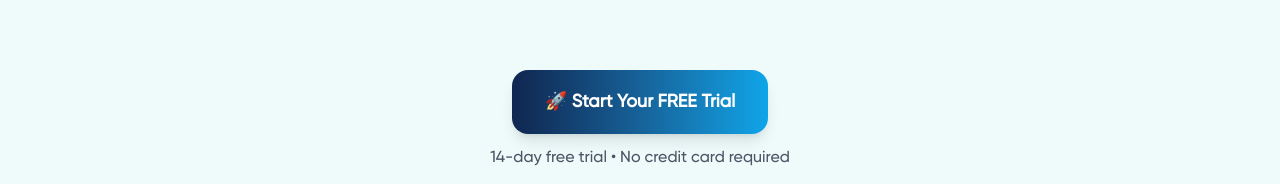
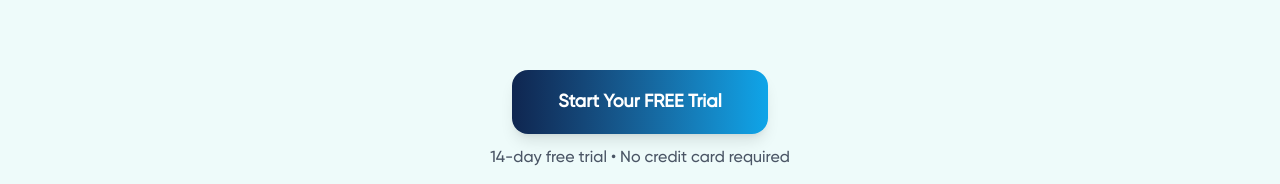
Before and after one commit to dikshajaggi/aiAssistant24, a React (Vite) app: page / in a window 1280 px wide. Shown: the part 534-718 px from the top of the page. Built offline with nearby package versions, Linux system fonts and the light colour scheme.

Commit message:
modifications

```diff
--- a/src/pages/Home.jsx
+++ b/src/pages/Home.jsx
@@ -38,7 +38,7 @@ const Home = () => {
               transition-all duration-300 relative z-10"
             onClick={handleJoinCta}
           >
-            🚀 Start Your FREE Trial
+            Start Your FREE Trial
           </button>
 
           <p className="mt-3 text-sm md:text-base text-gray-600 relative z-10 font-medium">
```
